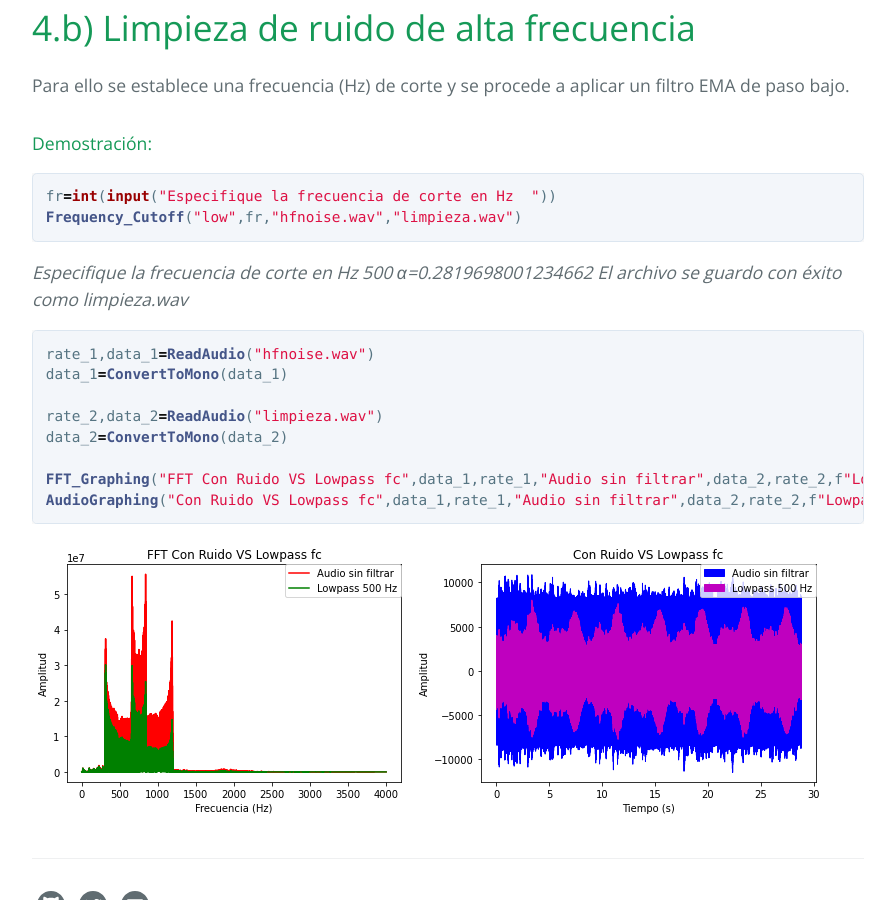
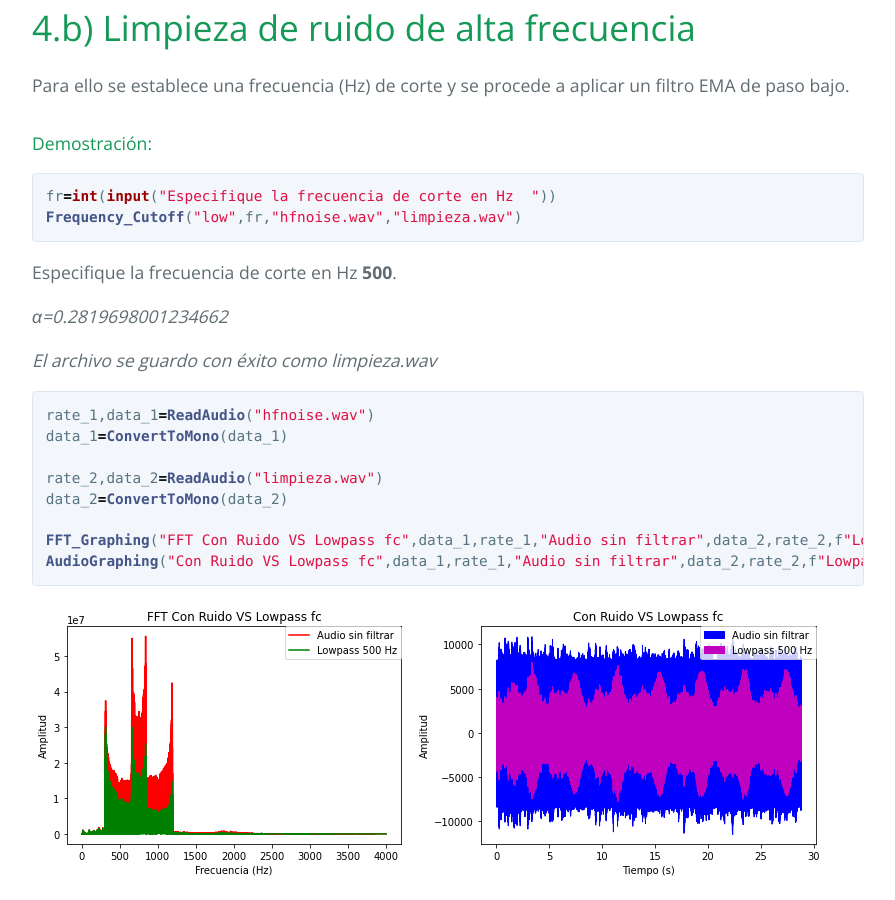
Before and after one commit to DarkNightSoldier/AudioProcessing, a Jekyll site: the page built from _posts/2020-07-05-the-module.md, in a window 1280 px wide and 900 px high, scrolled down 7026 px. Shown: the whole window, without its empty margins (192-1087 px from the left). Built offline with Jekyll 4.4.1, drawn with Linux system fonts in a browser that asks for light colours.

````diff
--- a/_posts/2020-07-05-the-module.md
+++ b/_posts/2020-07-05-the-module.md
@@ -198,8 +198,10 @@ Para ello se establece una frecuencia (Hz) de corte y se procede a aplicar un fi
 fr=int(input("Especifique la frecuencia de corte en Hz  "))
 Frequency_Cutoff("low",fr,"hfnoise.wav","limpieza.wav")
 ```
-*Especifique la frecuencia de corte en Hz  500*
+Especifique la frecuencia de corte en Hz **500**.
+
 *α=0.2819698001234662*
+
 *El archivo se guardo con éxito como limpieza.wav*
 
 ```python
````
